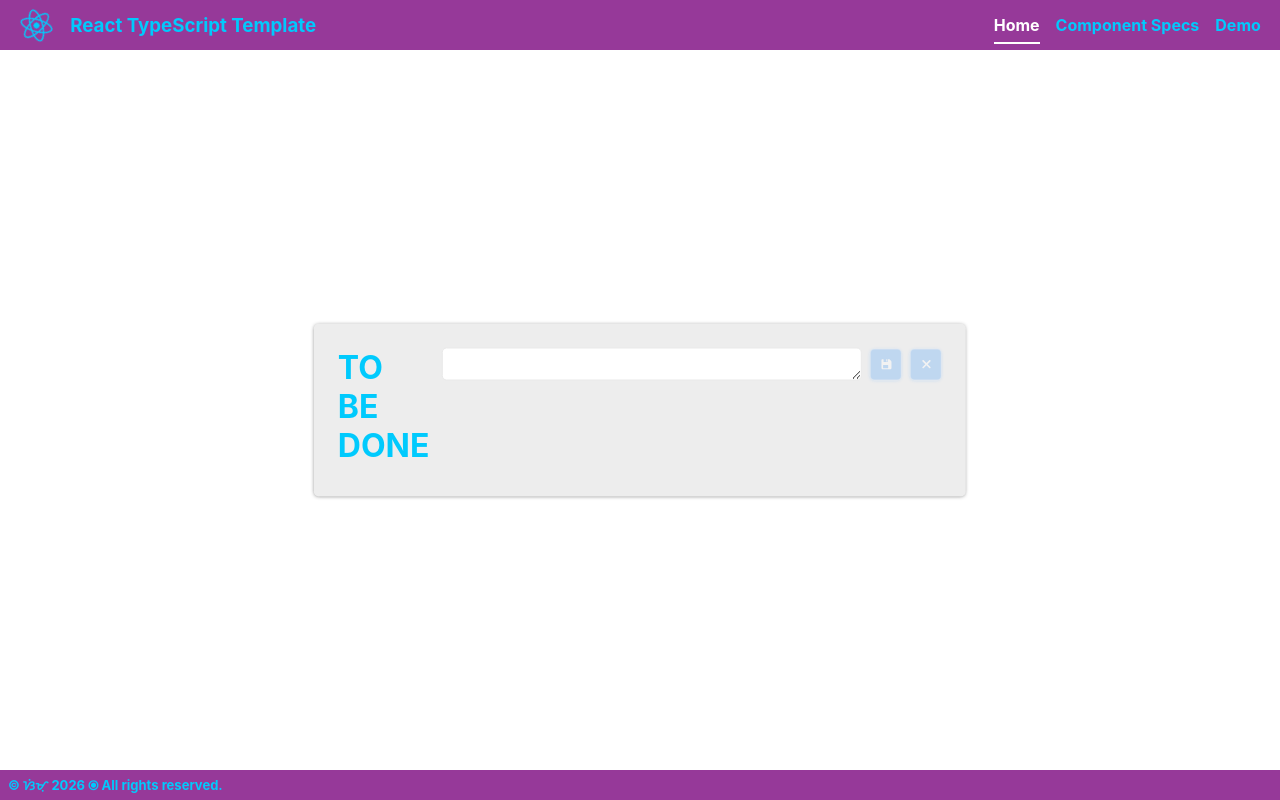
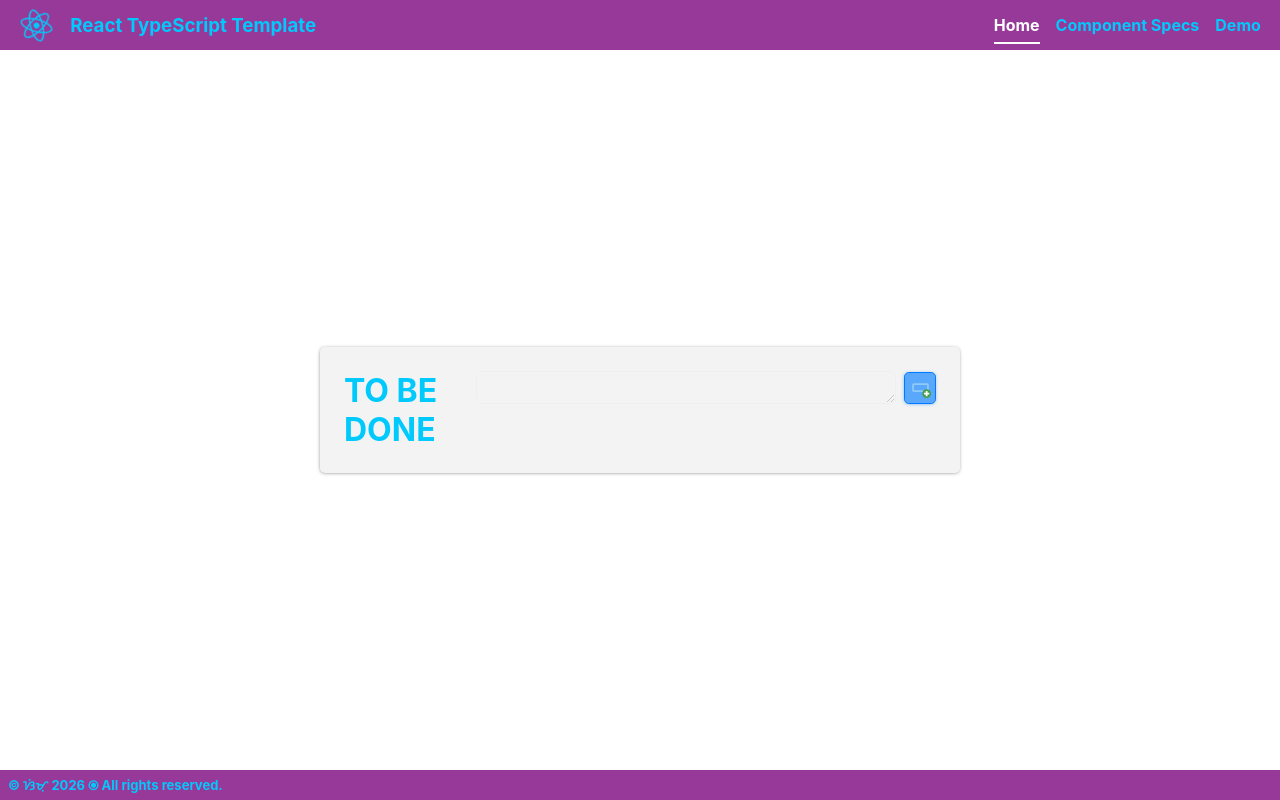
Before and after one commit to jaosimt/ts-app-template, a React (Create React App) app: page / in a window 1280 px wide. Built offline with nearby package versions, Linux system fonts and the light colour scheme.

Commit message:
* added todo state/reducer * migrated todo from using localStorage directly to newly added todo state

```diff
--- a/src/components/pages/demo/demoModal.tsx
+++ b/src/components/pages/demo/demoModal.tsx
@@ -126,16 +126,19 @@ const ModalDemo: FC = () => {
             >
                 <div className={'display-flex gap-0p5'}>
                     <Checkbox
+                        label={'closeOnEscKey'}
                         name={'closeOnEscKey'}
                         checked={props.closeOnEscKey}
                         onChange={changeHandler}
                     />
                     <Checkbox
+                        label={'closeOnOutsideClick'}
                         name={'closeOnOutsideClick'}
                         checked={props.closeOnOutsideClick}
                         onChange={changeHandler}
                     />
                     <Checkbox
+                        label={'showClose'}
                         name={'showClose'}
                         checked={props.showClose}
                         onChange={changeHandler}
--- /dev/null
+++ b/src/components/pages/demo/slices/todo.ts
@@ -0,0 +1,32 @@
+import { createSlice, PayloadAction } from '@reduxjs/toolkit';
+import { ToDoItem } from '../todo';
+
+const initialState: ToDoItem[] = [];
+
+const todoSlice = createSlice({
+    name: 'todo',
+    initialState,
+    reducers: {
+        addTodo: (state, action: PayloadAction<ToDoItem>) => {
+            state.push(action.payload);
+        },
+        updateTodo: (state, action: PayloadAction<ToDoItem>) => {
+            const index = state.findIndex(todo => todo.id === action.payload.id);
+            if (index !== -1)
+                state[index] = action.payload; // Immer handles this safely
+        },
+        removeTodo: (state, action: PayloadAction<string>) => {
+            return state.filter(todo => todo.id !== action.payload);
+        }
+    },
+    selectors: {
+        getTodo: (state, id: string) => state.find(todo => todo.id === id),
+        getTodos: (state) => state
+    }
+});
+
+const todoReducer = todoSlice.reducer;
+
+export default todoReducer;
+export const { addTodo, updateTodo, removeTodo } = todoSlice.actions;
+export const { getTodo, getTodos } = todoSlice.selectors;
--- a/src/components/pages/demo/todo/index.tsx
+++ b/src/components/pages/demo/todo/index.tsx
@@ -1,123 +1,109 @@
 import { ChangeEvent, FC, HTMLAttributes, useEffect, useRef, useState } from 'react';
 import { useForm } from 'react-hook-form';
 import { FaXmark } from 'react-icons/fa6';
+import { FcAddRow } from 'react-icons/fc';
 import { IoIosSave, IoIosWarning } from 'react-icons/io';
 import { MdDelete, MdDeleteForever, MdEdit } from 'react-icons/md';
 import { VscDiscard } from 'react-icons/vsc';
-import { classNames, getRandStr, isEmpty, isString } from '../../../../utils';
+import { toast } from 'react-toastify';
+import { useAppDispatch, useAppSelector } from '../../../../hooks';
+import { classNames, isEmpty, isString } from '../../../../utils';
 import { ReactIcon } from '../../../partials';
 import Button from '../../../partials/button';
+import Checkbox from '../../../partials/checkbox';
 import InputField from '../../../partials/inputField';
 import Modal from '../../../partials/modal';
+import { addTodo, getTodos, removeTodo, updateTodo } from '../slices/todo';
 
-type ToDoItem = {
+export type ToDoItem = {
     id: string;
     text: string;
     completed: boolean;
 }
 
+type TodoAction = 'add' | 'edit' | 'delete' | 'toggle' | null;
+
+const newTodo = () => ({
+    id: crypto.randomUUID(),
+    text: '',
+    completed: false
+});
+
 const ToDo: FC<HTMLAttributes<HTMLDivElement>> = ({style, className, ...restProps}) => {
+    const dispatch = useAppDispatch();
+    const todos = useAppSelector(getTodos);
+
     const {
         register,
-        handleSubmit,
         reset,
-        setValue,
-        getValues,
-        formState: {isSubmitSuccessful}
+        setValue
     } = useForm<ToDoItem>();
     const inputRef = useRef<HTMLTextAreaElement | null>(null);
 
-    // Lazy initialization: Read from localStorage only on first render
-    const [todos, setTodos] = useState<ToDoItem[]>(getSavedToDos());
-    const [editedIndex, setEditedIndex] = useState<number | null>(null);
-    const [adding, setAdding] = useState<boolean>(false);
-    const [deletingToDo, setDeletingToDo] = useState<string|null>(null);
-
-    // Persist to localStorage whenever todos change
-    useEffect(() => {
-        localStorage.setItem('todos', JSON.stringify(todos));
-    }, [todos]);
+    const [todo, setTodo] = useState<ToDoItem | null>(null);
+    const [todoAction, setTodoAction] = useState<TodoAction>(null);
+    const [showConfirmDelete, setShowConfirmDelete] = useState(false);
 
     useEffect(() => {
-        if (isSubmitSuccessful) reset();
-    }, [isSubmitSuccessful, reset]);
+        if (todoAction === null) {
+            setShowConfirmDelete(false);
+            setTodo(null);
+            reset();
+            return;
+        }
 
-    const cancelButtonHandler = () => {
-        setEditedIndex(null);
-        setAdding(false);
+        if (todoAction === 'delete') {
+            setShowConfirmDelete(true);
+            return;
+        }
+
+        if (['add', 'edit'].includes(todoAction)) {
+            inputRef.current?.focus();
+            return;
+        }
+
+        alert('xxxx');
+
+        saveChanges();
         reset();
+        // eslint-disable-next-line
+    }, [todoAction]);
+
+    useEffect(() => {
+        setValue('text', todo === null ? '' : todo.text);
+        // eslint-disable-next-line
+    }, [todo]);
+
+    const textChangeHandler = (e: ChangeEvent<HTMLInputElement>) => {
+        setTodo({...todo, text: e.currentTarget.value} as ToDoItem);
     };
 
-    const onSubmit = (data: ToDoItem) => {
-        if (!data.text?.trim()) return;
+    const textareaKeyPressHandler = (e: any) => {
+        const { keyCode, metaKey } = e;
+        if (keyCode === 13 && metaKey) saveChanges();
+    }
 
-        let newTodos;
-
-        if (editedIndex !== null) {
-            const editedTodo = todos[editedIndex];
-            newTodos = [...todos];
-            newTodos.splice(editedIndex, 1, {...editedTodo, text: data.text.trim()});
-        } else {
-            const saved = getSavedToDos();
-            let multiplier = 1;
-            let id = getRandStr(3, 'abc');
-            // eslint-disable-next-line no-loop-func
-            while (saved.filter((t: ToDoItem) => t.id === id).length) {
-                let m = multiplier;
-                while (m > 0) {
-                    id += `-${getRandStr(3, 'abc')}`;
-                    m--;
-                }
-                multiplier++;
-            }
-
-            // crypto.randomUUID() <- Modern way to generate unique IDs
-            newTodos = [...todos, {
-                id,
-                text: data.text.trim(),
-                completed: false,
-            }];
+    function saveChanges() {
+        if (todo === null || !isString(todo.text, true)) {
+            !todo && setTodo(newTodo());
+            toast('Todo is empty!', {type: 'error'});
+            return;
         }
 
-        setTodos(newTodos);
-        setEditedIndex(null);
-        setAdding(false);
-    };
+        switch (todoAction) {
+            case 'delete':
+                dispatch(removeTodo(todo.id));
+                break;
+            case 'edit':
+            case 'toggle':
+                dispatch(updateTodo(todo));
+                break;
+            default:
+                // crypto.randomUUID() <- Modern way to generate unique IDs
+                dispatch(addTodo(todo));
+        }
 
-    const textChangeHandler = (e: ChangeEvent<HTMLInputElement>) => {
-        const {value} = e.target;
-        isString(value, true) && !adding && setAdding(true);
-        !isString(value, true) && adding && setAdding(false);
-    };
-
-    const toggleTodo = (id: string) => {
-        setTodos(todos.map(todo =>
-            todo.id === id ? {...todo, completed: !todo.completed} : todo
-        ));
-    };
-
-    const editTodo = (id: string) => {
-        const index = todos.findIndex(t => t.id === id);
-        if (index < 0) return;
-
-        setEditedIndex(index);
-        setValue('text', todos[index].text);
-        inputRef.current?.focus();
-    };
-
-    const deleteTodo = (id: string) => {
-        setTodos(todos.filter(todo => todo.id !== id));
-        setDeletingToDo(null);
-    };
-
-    const handleDelete = (t: ToDoItem) => {
-        if (!t.completed) setDeletingToDo(t.id);
-        else deleteTodo(t.id);
-    };
-
-    function getSavedToDos() {
-        const saved = localStorage.getItem('todos');
-        return saved ? JSON.parse(saved) : [];
+        setTodoAction(null);
     }
 
     function parseNested(todo: string, id: string) {
@@ -132,63 +118,80 @@ const ToDo: FC<HTMLAttributes<HTMLDivElement>> = ({style, className, ...restProp
         </>;
     }
 
-    const inputValue = getValues('text');
-
     return (
         <div className={classNames(className, 'background-light', 'box-shadow', 'border-radius-0p3', 'p-0p5')} {...restProps}>
             <div className="m-1">
                 <div className={'display-flex gap-0p5 justify-content-space-between align-items-top'}>
-                    <h1 className={'mt-0 mb-0p5'}>TO BE DONE</h1>
-                    <form className={'display-flex gap-0p5 justify-content-center align-items-center'}
-                          onSubmit={handleSubmit(onSubmit)}>
+                    <h1 className={'m-0'}>TO BE DONE</h1>
+                    <div className={'display-flex gap-0p5 justify-content-center align-items-center'}>
                         <InputField
                             type={'textarea'}
                             width={'420px'}
+                            disabled={todoAction === null || !['add', 'edit'].includes(todoAction)}
                             fieldRegister={register('text', {
-                                onChange: textChangeHandler
+                                onChange: textChangeHandler,
                             })}
                             setRef={(ref: HTMLTextAreaElement) => inputRef.current = ref}
+                            onKeyDown={textareaKeyPressHandler}
                         />
-                        <Button disabled={isEmpty(inputValue)} icon={IoIosSave} type="submit"/>
-                        <Button disabled={isEmpty(inputValue)} icon={FaXmark} onClick={cancelButtonHandler}/>
-                    </form>
+                        {
+                            todoAction === null &&
+                            <Button icon={FcAddRow} onClick={() => {
+                                setTodo(newTodo());
+                                setTodoAction('add');
+                            }}/>
+                        }
+                        {
+                            todoAction !== null && <>
+                                <Button disabled={isEmpty(todo?.text)} icon={IoIosSave} onClick={saveChanges}/>
+                                <Button icon={FaXmark} onClick={() => setTodoAction(null)}/>
+                            </>
+                        }
+
+                    </div>
                 </div>
 
                 <ul className={'m-0 pl-0'}>
                     {
-                        todos.map((todo: ToDoItem, i: number) => (
-                            <li key={todo.id}
-                                className={'display-flex gap-1 justify-content-space-between align-items-center py-0p2'}>
-                                <div className={'display-flex gap-0p2 align-items-top'}>
-                                    <input
-                                        disabled={i === editedIndex}
-                                        type="checkbox"
-                                        checked={todo.completed}
-                                        onChange={() => toggleTodo(todo.id)}
-                                    />
+                        todos.map((t: ToDoItem) => {
+                            const edited = (todoAction === 'edit' && t.id === todo?.id) || todoAction === 'add';
+
+                            return <li key={t.id}
+                                       className={'display-flex gap-1 justify-content-space-between align-items-center py-0p2'}>
+                                <div className={'display-flex gap-0p5 align-items-center'}>
+                                    <Checkbox name={'toggleTodo'} checked={t.completed}
+                                              onChange={(e) => dispatch(updateTodo({
+                                                  ...t,
+                                                  completed: e.currentTarget.checked
+                                              }))}/>
                                     <span style={{
-                                        textDecoration: todo.completed ? 'line-through' : 'none',
-                                        color: i === editedIndex ? 'gainsboro' : 'initial'
+                                        textDecoration: t.completed ? 'line-through' : 'none',
+                                        color: edited ? 'gainsboro' : 'initial'
                                     }}>
-                                        {parseNested(todo.text, todo.id)}
+                                        {parseNested(t.text, t.id)}
                                         </span>
                                 </div>
                                 <div className={'display-flex gap-0p2'}>
-                                    <Button disabled={i === editedIndex || todo.completed} className={'btn-icon'}
-                                            icon={MdEdit} onClick={() => editTodo(todo.id)}/>
-                                    <Button disabled={i === editedIndex} className={'btn-icon'} icon={MdDelete}
-                                            onClick={() => handleDelete(todo)}/>
+                                    <Button disabled={edited || t.completed} className={'btn-icon'} icon={MdEdit}
+                                            onClick={() => {
+                                                setTodo(t);
+                                                setTodoAction('edit');
+                                            }}/>
+                                    <Button disabled={edited} className={'btn-icon'} icon={MdDelete}
+                                            onClick={() => {
+                                                setTodo(t);
+                                                setTodoAction('delete');
+                                            }}/>
                                 </div>
                             </li>
-                        ))
+                        })
                     }
                 </ul>
             </div>
             {
-                deletingToDo && <Modal
+                showConfirmDelete && <Modal
                     closeOnEscKey={false}
-                    closeOnOutsideClick={false}
-                    onClose={() => setDeletingToDo(null)}>
+                    closeOnOutsideClick={false}>
                     <div className="display-flex gap-0p5 align-items-end">
                         <span className="color-red"><ReactIcon size={70} icon={IoIosWarning}/></span>
                         <div className={'mb-1'}>
@@ -197,8 +200,12 @@ const ToDo: FC<HTMLAttributes<HTMLDivElement>> = ({style, className, ...restProp
                         </div>
                     </div>
                     <div className="display-flex gap-1 mt-0p5 justify-content-right">
-                        <Button icon={MdDeleteForever} onClick={() => deleteTodo(deletingToDo)}>Continue</Button>
-                        <Button className={'default'} icon={VscDiscard} onClick={() => setDeletingToDo(null)}>Cancel</Button>
+                        <Button icon={MdDeleteForever} onClick={saveChanges}>Continue</Button>
+                        <Button className={'default'} icon={VscDiscard}
+                                onClick={() => setTodoAction(null)}
+                        >
+                            Cancel
+                        </Button>
                     </div>
                 </Modal>
             }
--- a/src/components/partials/button/index.tsx
+++ b/src/components/partials/button/index.tsx
@@ -18,6 +18,7 @@ export interface ButtonProps extends HTMLAttributes<HTMLButtonElement> {
 const Button: FC<ButtonProps> = (props) => {
     const {
         icon,
+        className,
         iconClassName,
         type = 'button',
         align,
@@ -28,11 +29,16 @@ const Button: FC<ButtonProps> = (props) => {
     } = props;
 
     const [uid] = useState(`${type}-${uuidv4()}`);
+    const isBtnIcon = className?.includes('btn-icon');
 
     return (
-        <button {...restProps} id={uid} type={type} data-component={'button'}
-                style={{...style, minWidth: parseCSSUnit(width as CSSUnit), justifyContent: align}}>
-            {icon && <ReactIcon className={iconClassName} icon={icon}/>}
+        <button className={className} id={uid} type={type} data-component={'button'}
+                style={{...style, minWidth: parseCSSUnit(width as CSSUnit), justifyContent: align}} {...restProps}>
+            {
+                icon &&
+                <ReactIcon className={iconClassName} style={{position: !isBtnIcon && !children ? 'absolute' : 'relative'}} size={!isBtnIcon && !children ? 21 : 14}
+                           icon={icon}/>
+            }
             {children}
         </button>
     );
--- a/src/components/partials/checkbox/index.tsx
+++ b/src/components/partials/checkbox/index.tsx
@@ -85,7 +85,7 @@ const Checkbox: FC<CheckboxProps> = (props) => {
     } = props;
 
     return <Label disabled={disabled}>
-        {labelPosition === 'left' && <span style={{minWidth: 'fit-content', width: parseCSSUnit(labelWidth as CSSUnit), marginRight: '0.3rem'}}>{label || name}</span>}
+        {label && labelPosition === 'left' && <span style={{minWidth: 'fit-content', width: parseCSSUnit(labelWidth as CSSUnit), marginRight: '0.3rem'}}>{label}</span>}
         <CheckboxContainer disabled={disabled} className={className}>
             <HiddenCheckbox disabled={disabled} name={name} checked={checked} onChange={onChange}/>
             <StyledCheckbox disabled={disabled} checked={checked}>
@@ -94,7 +94,7 @@ const Checkbox: FC<CheckboxProps> = (props) => {
                 </Icon>
             </StyledCheckbox>
         </CheckboxContainer>
-        {labelPosition !== 'left' && <span style={{width: parseCSSUnit(labelWidth as CSSUnit), marginLeft: '0.3rem'}}>{label || name}</span>}
+        {label && labelPosition !== 'left' && <span style={{width: parseCSSUnit(labelWidth as CSSUnit), marginLeft: '0.3rem'}}>{label}</span>}
     </Label>
 }
 
--- a/src/components/partials/inputField/styles.scss
+++ b/src/components/partials/inputField/styles.scss
@@ -12,8 +12,10 @@
   }
 
   > div {
+    > textarea,
     > input {
       min-width     : 50px;
+      min-height    : 33px;
       padding       : 0.5rem;
       border        : 1px solid v.$borderColorDefault;
       border-radius : 0.3rem;
--- a/src/styles/common.scss
+++ b/src/styles/common.scss
@@ -32,7 +32,7 @@
 
 /* BACKGROUND- *********************************************/
 .background { background-color : v.$backgroundColor; }
-.background-light { background-color : #ededed; }
+.background-light { background-color : #f3f3f3; }
 .background-gray { background-color : gray; }
 /********************************************* BACKGROUND- */
 
```
Also changed, not shown: src/components/pages/demo/demoWindowPortal.tsx (+5 -5 lines), src/slices/counter.ts (+17 -15 lines), src/store/index.ts (+5 -3 lines).
